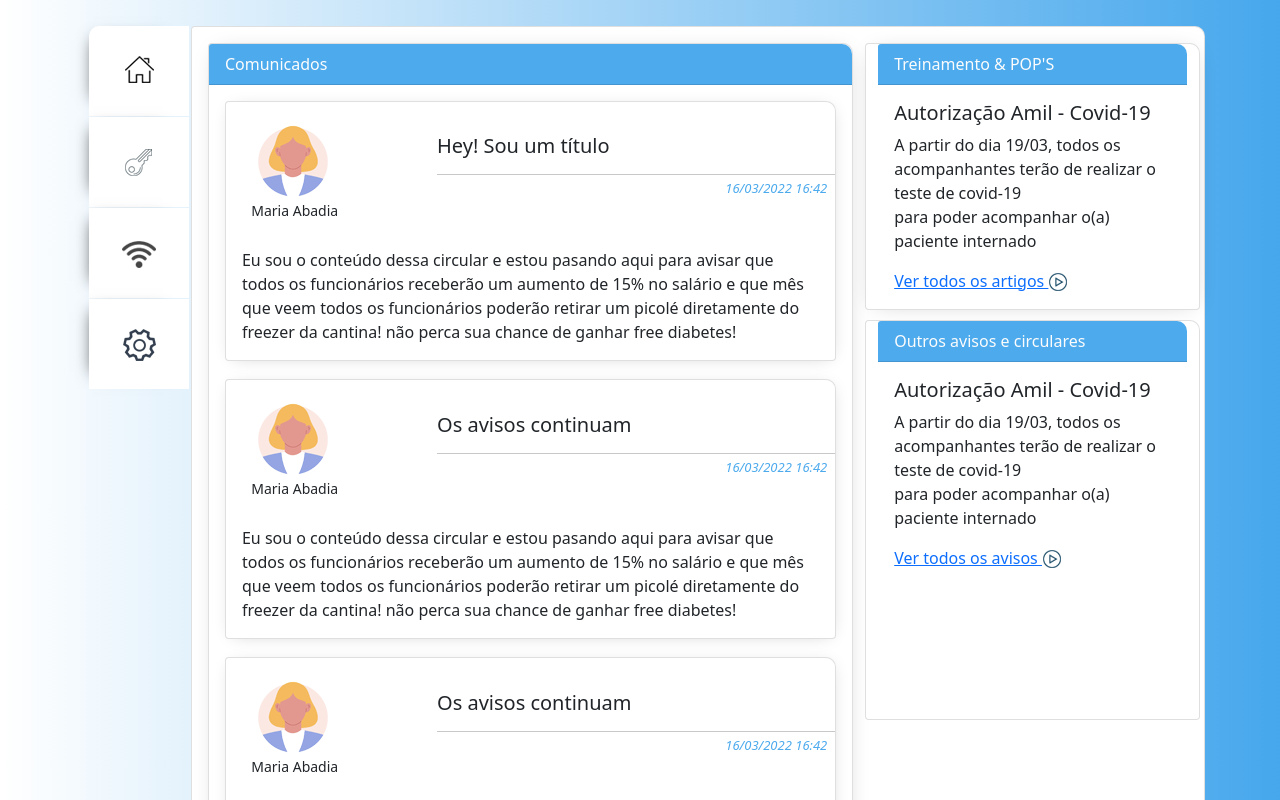
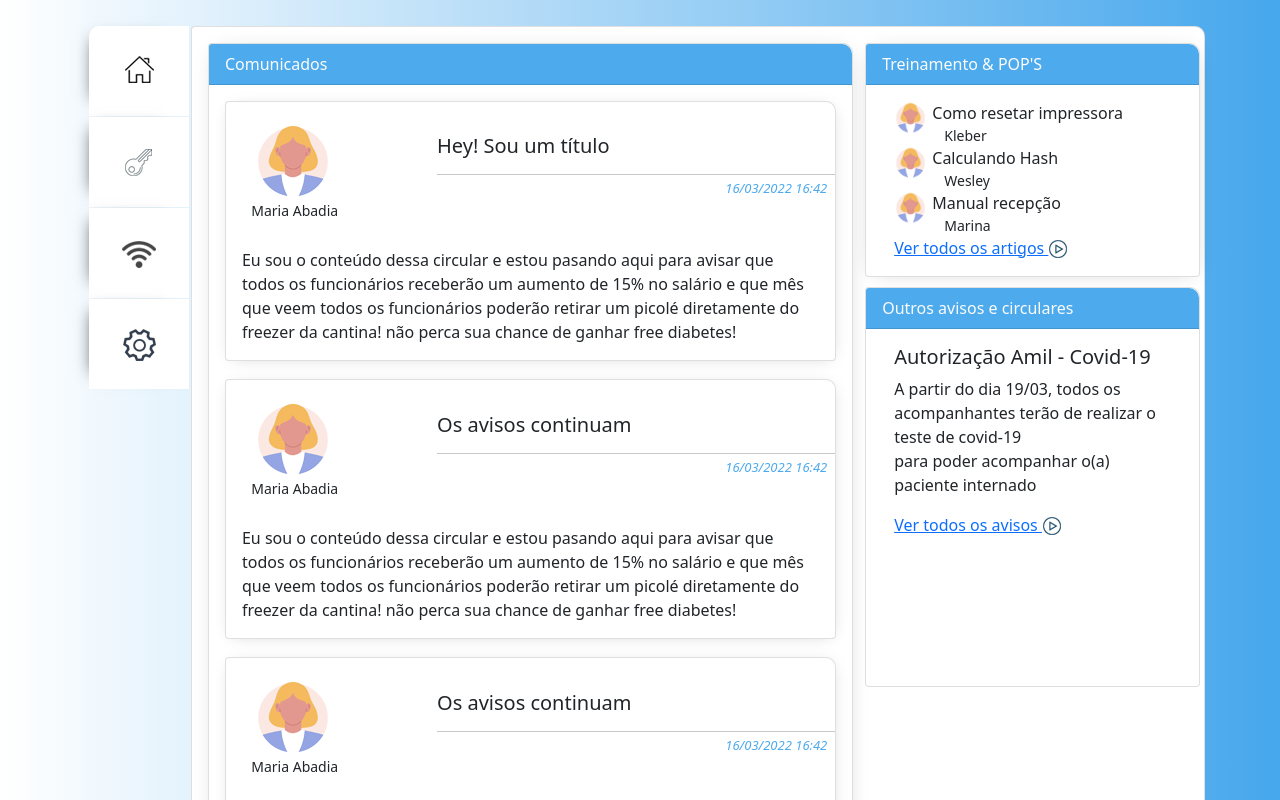
Before and after one commit to wesmnovaes/intranet-basica, an Angular app: page / in a window 1280 px wide. Shown: the top 800 px of the page. Built offline with nearby package versions, Linux system fonts and the light colour scheme.

Commit message:
Ajustes na página home

```diff
--- a/src/app/home/home.component.css
+++ b/src/app/home/home.component.css
@@ -13,6 +13,16 @@
 	letter-spacing:1;
     color: #fcfcfc;
     background:#4caaed;
+    margin-left: -3.9%;
+    margin-right: -3.9%;
+}
+.card-header-feed{
+    border-top-right-radius:10px;
+	font-size:16px;
+	letter-spacing:1;
+    color: #fcfcfc;
+    background:#4caaed;
+    margin: 0%;
 }
 .card-header-post{
     border-top-right-radius:10px;
@@ -46,7 +56,6 @@
 }
 .card-sw-post{
     -webkit-box-shadow: 1px 2px 18px -7px rgba(0,0,0,0.22);
--moz-box-shadow: 1px 2px 18px -7px rgba(0,0,0,0.22);
-box-shadow: 1px 2px 18px -7px rgba(0,0,0,0.22);
-
+    -moz-box-shadow: 1px 2px 18px -7px rgba(0,0,0,0.22);
+    box-shadow: 1px 2px 18px -7px rgba(0,0,0,0.22);
 }
--- a/src/app/home/home.component.html
+++ b/src/app/home/home.component.html
@@ -30,7 +30,7 @@
                 <div class="row">
                     <div class="col-8">
                         <div class="card card-sw">
-                            <div class="card-header">
+                            <div class="card-header card-header-feed">
                                 Comunicados
                             </div>
                             <div class="card-body">
@@ -72,8 +72,20 @@
                                         Treinamento & POP'S
                                 </div>
                                 <div class="card-body">
-                                    <h5 class="card-title">Autorização Amil - Covid-19</h5>
-                                    <p class="card-text">A partir do dia 19/03, todos os acompanhantes terão de realizar o teste de covid-19 <br> para poder acompanhar o(a) paciente internado</p>
+                                    <div *ngFor="let artigo of artigos" class="row">
+                                        <div class="col-2">
+                                            <img [src]="autor_avatar" width="33px" height="33px">
+
+                                        </div>
+                                        <div class="col">
+                                            <div class="row">
+                                                {{artigo.titulo}}
+                                            </div>
+                                            <div class="row">
+                                               <small>{{artigo.autor}}</small>
+                                            </div>
+                                        </div>
+                                    </div>
                                     <a href="#">Ver todos os artigos <img src="../../assets/ver_mais.png"> </a>
                                 </div>
                             </div>
--- a/src/app/home/home.component.ts
+++ b/src/app/home/home.component.ts
@@ -12,6 +12,13 @@ export class HomeComponent implements OnInit {
           {titulo: 'Os avisos continuam', foto: 'Essa é minha foto', conteudo: 'Eu sou o conteúdo dessa circular e estou pasando aqui para avisar que todos os funcionários receberão um aumento de 15% no salário e que mês que veem todos os funcionários poderão retirar um picolé diretamente do freezer da cantina! não perca sua chance de ganhar free diabetes!', data_criacao: '16/03/2022 16:42', autor: 'Maria Abadia'}
 ]
 
+artigos = [{titulo: 'Como resetar impressora', autor: 'Kleber', autor_avatar: 'avatar_profile_w.png'},
+           {titulo: 'Calculando Hash', autor: 'Wesley', autor_avatar: 'avatar_profile_w.png'},
+           {titulo: 'Manual recepção', autor: 'Marina', autor_avatar: 'avatar_profile_w.png'},
+]
+
+autor_avatar: string = '../../assets/avatar_profile_w.png';
+
   constructor() { }
 
 
```
